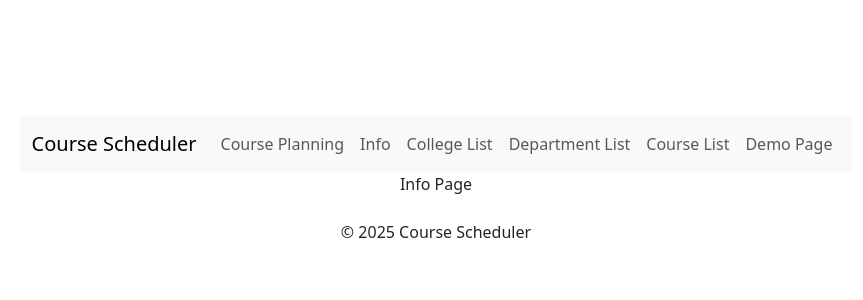
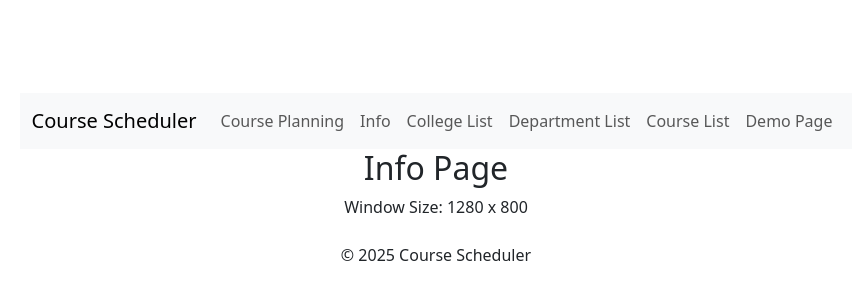
Before and after one commit to cafedoodle/ReactWithTypeScript-CourseSchedule, a React (Vite) app in the folder reactwithtypescript/: page /info in a window 1280 px wide. Shown: the part 220-520 px from the top of the page, without its empty margins (204-1067 px from the left). Built offline with nearby package versions, Linux system fonts and the light colour scheme.

Commit message:
Add Custom Hook useWindowSize.ts

```diff
--- /dev/null
+++ b/reactwithtypescript/src/hooks/useWindowSize.ts
@@ -0,0 +1,31 @@
+// src/hooks/useWindowSize.ts
+// Custom hook to get the current window size
+import { useState, useEffect } from "react";
+
+type WindowSizeType = {
+  width: number;
+  height: number;
+};
+
+function useWindowSize(): WindowSizeType {
+  const [windowSize, setWindowSize] = useState<WindowSizeType>({
+    width: window.innerWidth,
+    height: window.innerHeight,
+  });
+
+  useEffect(() => {
+    const handleResize = () => {
+      setWindowSize({
+        width: window.innerWidth,
+        height: window.innerHeight,
+      });
+    };
+
+    window.addEventListener("resize", handleResize);
+    return () => window.removeEventListener("resize", handleResize);
+  }, []);
+
+  return windowSize;
+}
+
+export default useWindowSize;
--- a/reactwithtypescript/src/pages/DemoPage.tsx
+++ b/reactwithtypescript/src/pages/DemoPage.tsx
@@ -2,8 +2,10 @@ import React from "react";
 import DemoCookie from "../components/demo/DemoCookie";
 import DemoLocalStorage from "../components/demo/DemoLocalStorage";
 import DemoSessionStorage from "../components/demo/DemoSessionStorage";
+import useWindowSize from "../hooks/useWindowSize";
 
 const DemoPage: React.FC = () => {
+  const windowSize = useWindowSize();
   return (
     <>
       <div>
@@ -12,6 +14,11 @@ const DemoPage: React.FC = () => {
         <DemoLocalStorage />
         <DemoSessionStorage />
       </div>
+      <div>
+        <p>
+          Window Size: {windowSize.width} x {windowSize.height}
+        </p>
+      </div>
     </>
   );
 };
--- a/reactwithtypescript/src/pages/InfoPage.tsx
+++ b/reactwithtypescript/src/pages/InfoPage.tsx
@@ -1,8 +1,17 @@
 // src/pages/InfoPage.tsx
 import React from "react";
+import useWindowSize from "../hooks/useWindowSize";
 
 const InfoPage: React.FC = () => {
-  return <div>Info Page</div>;
+  const windowSize = useWindowSize();
+  return (
+    <div>
+      <h2>Info Page</h2>
+      <p>
+        Window Size: {windowSize.width} x {windowSize.height}
+      </p>
+    </div>
+  );
 };
 
 export default InfoPage;
```
